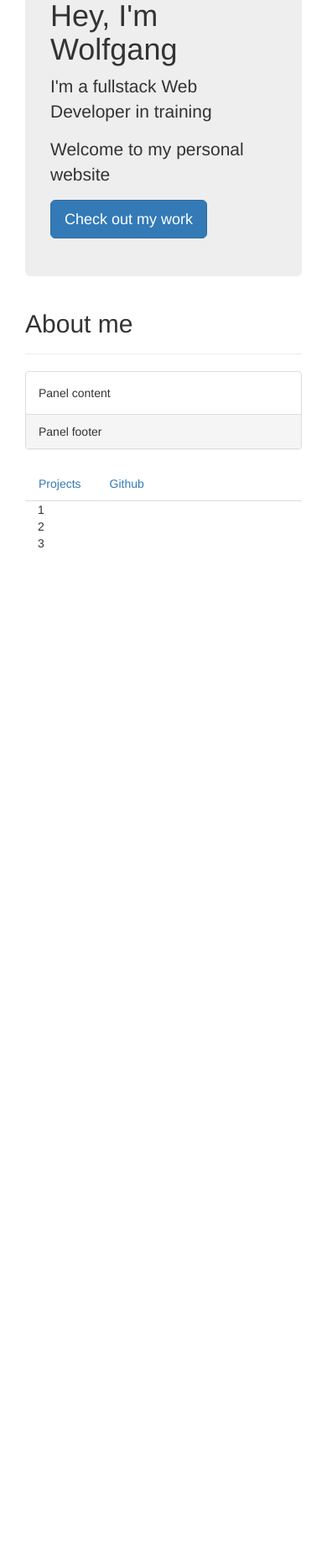
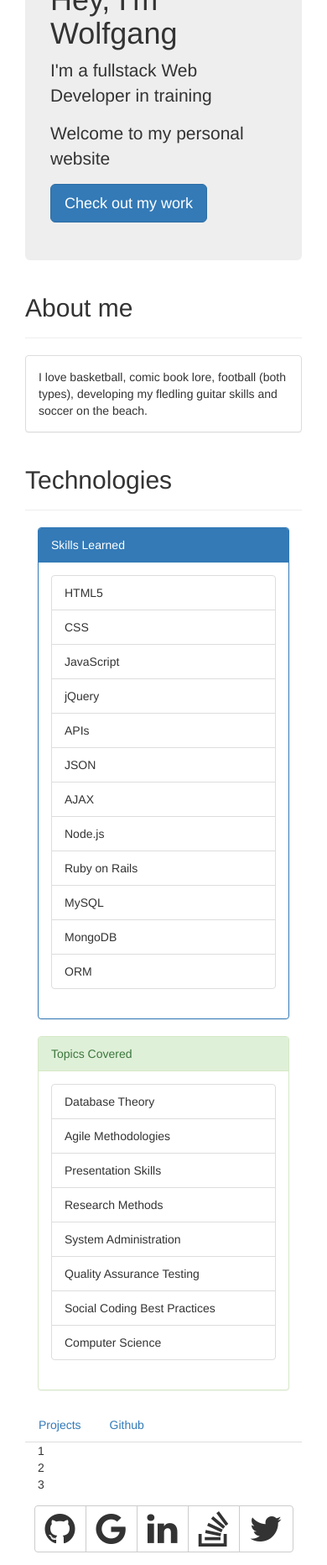
Before and after one commit to WolfgangHall/updatedportfolio, a PHP site: page /home.html in a window 390 px wide. Shown: the part 544-2408 px from the top of the page at 84% size. Before the commit the page ends 1197 px from the top, so only its background shows below. Run offline with PHP 8.4, Linux system fonts and the light colour scheme; some libraries are stand-ins or nearby versions.

Commit message:
fixed panel list error / added more info to panel lists / changed location of technologies header

```diff
--- a/home.html
+++ b/home.html
@@ -3,7 +3,7 @@
 <head>
  <title>Wolfgang's Portfolio</title>
  <link rel="stylesheet" type="text/css" href="style/portfoliostyle.css">
- <link rel="stylesheet" href="https://maxcdn.bootstrapcdn.com/bootswatch/3.3.5/superhero/bootstrap.min.css">
+ <link rel="stylesheet" href="https://maxcdn.bootstrapcdn.com/bootswatch/3.3.5/flatly/bootstrap.min.css">
  <link rel="stylesheet" href="https://maxcdn.bootstrapcdn.com/font-awesome/4.5.0/css/font-awesome.min.css">
 
 </head>
@@ -51,11 +51,58 @@
   </div>
   <div class="panel panel-default">
     <div class="panel-body">
-      Panel content
+      I love basketball, comic book lore, football (both types), developing my fledling guitar skills and soccer on the beach.
     </div>
-    <div class="panel-footer">Panel footer</div>
   </div>
 
+</div>
+</div>
+
+
+
+<div class="row-fluid">
+  <div class="col-md-10 col-md-offset-1">
+    <div class="page-header">
+      <h2>Technologies</h2>
+    </div>
+    <div class="col-md-6">
+      <div class="panel panel-primary">
+        <div class="panel-heading">Skills Learned</div>
+        <div class="panel-body">
+          <ul class="list-group">
+            <li class="list-group-item">HTML5</li>
+            <li class="list-group-item">CSS</li>
+            <li class="list-group-item">JavaScript</li>
+            <li class="list-group-item">jQuery</li>
+            <li class="list-group-item">APIs</li>
+            <li class="list-group-item">JSON</li>
+            <li class="list-group-item">AJAX</li>
+            <li class="list-group-item">Node.js</li>
+            <li class="list-group-item">Ruby on Rails</li>
+            <li class="list-group-item">MySQL</li>
+            <li class="list-group-item">MongoDB</li>
+            <li class="list-group-item">ORM</li>
+          </ul>
+        </div>
+      </div>
+    </div>
+    <div class="col-md-6">
+      <div class="panel panel-success">
+        <div class="panel-heading">Topics Covered</div>
+        <div class="panel-body">
+          <ul class="list-group">
+            <li class="list-group-item">Database Theory</li>
+            <li class="list-group-item">Agile Methodologies</li>
+            <li class="list-group-item">Presentation Skills</li>
+            <li class="list-group-item">Research Methods</li>
+            <li class="list-group-item">System Administration</li>
+            <li class="list-group-item">Quality Assurance Testing</li>
+            <li class="list-group-item">Social Coding Best Practices</li>
+            <li class="list-group-item">Computer Science</li>
+          </ul>
+        </div>
+      </div>
+    </div>
   </div>
 </div>
 
@@ -102,6 +149,21 @@
   </div>
 </div>
 
+
+<footer>
+  <div class="row">
+    <div class="col-md-12">
+     <div class="modal-body btn-group" id="contactfooter">
+      <a class="btn btn-default" href="https://github.com/WolfgangHall"><i class="fa fa-github fa-3x"></i></a>
+      <a class="btn btn-default" href="mailto:johnalexander.w.hall@gmail.com"><i class="fa fa-google fa-3x"></i></a>
+      <a class="btn btn-default" href="https://www.linkedin.com/profile/view?id=AAMAABB23-UB2dbZNJStdBTQ58dJ5g241CIpO1I&trk=hp-identity-name"><i class="fa fa-linkedin fa-3x"></i></a>
+      <a class="btn btn-default" href="http://stackoverflow.com/users/5447860/wolfgang-hall"><i class="fa fa-stack-overflow fa-3x"></i></a>
+      <a class="btn btn-default" href="https://twitter.com/wolfgang_hall"><i class="fa fa-twitter fa-3x"></i></a>
+    </div>
+  </div>
+</div>
+</footer>
+
 <!--modal for contacting -->
 
 <div class="modal fade" id="contactModal" tabindex="-1" role="dialog">
@@ -112,11 +174,11 @@
         <h4 class="modal-title">Contact</h4>
       </div>
       <div class="modal-body btn-group">
-        <a class="btn btn-default" href="#"><i class="fa fa-github fa-3x"></i></a>
+        <a class="btn btn-default" href="https://github.com/WolfgangHall"><i class="fa fa-github fa-3x"></i></a>
         <a class="btn btn-default" href="mailto:johnalexander.w.hall@gmail.com"><i class="fa fa-google fa-3x"></i></a>
-        <a class="btn btn-default" href="#"><i class="fa fa-linkedin fa-3x"></i></a>
-        <a class="btn btn-default" href="#"><i class="fa fa-stack-overflow fa-3x"></i></a>
-        <a class="btn btn-default" href="#"><i class="fa fa-twitter fa-3x"></i></a>
+        <a class="btn btn-default" href="https://www.linkedin.com/profile/view?id=AAMAABB23-UB2dbZNJStdBTQ58dJ5g241CIpO1I&trk=hp-identity-name"><i class="fa fa-linkedin fa-3x"></i></a>
+        <a class="btn btn-default" href="http://stackoverflow.com/users/5447860/wolfgang-hall"><i class="fa fa-stack-overflow fa-3x"></i></a>
+        <a class="btn btn-default" href="https://twitter.com/wolfgang_hall"><i class="fa fa-twitter fa-3x"></i></a>
       </div>
       <div class="modal-footer">
         <button type="button" class="btn btn-default" data-dismiss="modal">Close</button>
--- a/js/portfoliojs.js
+++ b/js/portfoliojs.js
@@ -4,11 +4,11 @@ $(document).ready(function(){
 //calls repos for list group items
 $.ajax({
  type: "GET",
- url: "https://api.github.com/users/WolfgangHall/repos",
+ url: "https://api.github.com/users/WolfgangHall/repos?sort=updated",
  success: function(repos) {
   for (var i = 0; i < repos.length; i++) {
    var newListItem = buildListGroup (repos[i]);
-   $(".list-group").append(newListItem);
+   $(".list-group").eq(2).append(newListItem);
   }
  },
  error: function (jqXHR, textStatus) {
--- a/style/portfoliostyle.css
+++ b/style/portfoliostyle.css
@@ -5,12 +5,17 @@ thead th{
 #portfoliophoto {
   height: auto;
   width: auto;
-  max-height: 400px;
-  max-width: 400px;
+  max-height: 375px;
+  max-width: 375px;
   border-radius: 5%;
 
 }
 
-.jumbotronwidth {
- width: 100%;
+.jumbotron {
+
 }
+
+footer {
+ text-align: center;
+
+}
```
Lines whose indentation alone changed are shown as unchanged.
